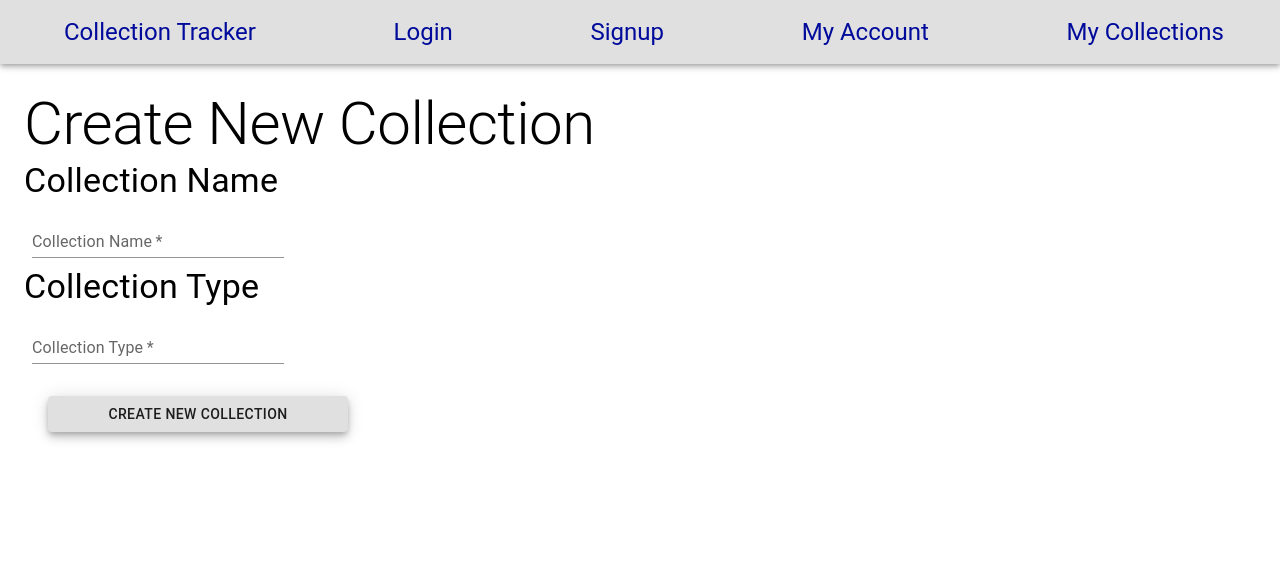
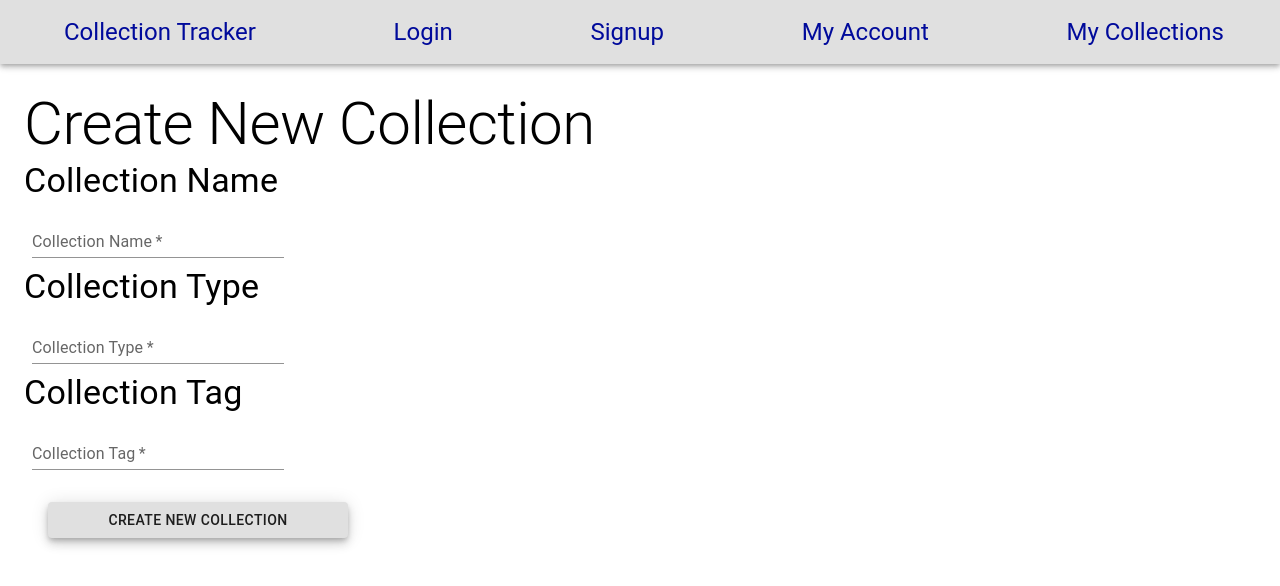
Before and after one commit to nforman91/collection_tracker_fe, a React (Create React App) app: page /mycollections/createnew in a window 1280 px wide. Shown: the top 586 px of the page. Built offline with nearby package versions, Linux system fonts and the light colour scheme.

Commit message:
Deployed to Vercel

```diff
--- a/src/components/Home.js
+++ b/src/components/Home.js
@@ -22,10 +22,21 @@ const Home = () => {
       animate="show"
     >
     <Box sx={{ ...style }}>
-      <Typography sx={{ ...style, border: "solid black 1px", p: 3, backgroundColor: "primary.light", m: 3, width: { sm: 500, md: 800 }, height: "10em", flexDirection: "column", boxShadow: 6, alignItems: "center"}} variant="h4">
+      <Typography sx={{
+        ...style,
+        border: "solid black 1px",
+        p: 3,
+        backgroundColor: "primary.light",
+        m: 3,
+        width: { sm: 500, md: 800 },
+        height: "10em",
+        flexDirection: "column",
+        boxShadow: 6,
+        alignItems: "center"
+        }} variant="h4">
         Welcome to the Collection Tracker!
         <Typography sx={{ ...style, p: 3, m: 3, width: "40em", alignItems: "flexStart", flexWrap: "wrap"}}>
-        This is an app that you can use to track your collections! You have the ability to create an account. Once you have an account, you can create collections on your account. ***Still need to figure out how to login, update and delete an account. <br/>***Still need to figure out how to update and delete a collection.
+        This is an app that you can use to track your collections! You have the ability to create an account. Once you have an account, you can create collections on your account. ***login, update and delete an account. <br/>***update and delete a collection.
         </Typography>
       </Typography>
     </Box>
--- a/src/components/collections/CollectionPageItem.js
+++ b/src/components/collections/CollectionPageItem.js
@@ -13,6 +13,7 @@ const style = {
   ml: 2,
   p: 2,
   flexWrap: "wrap",
+  borderRadius: 5,
 };
 
 const buttonStyle = {
@@ -54,6 +55,7 @@ const CollectionPageItem = (props) => {
     <Box sx={{ ...style, display: "flex", flexDirection: "column" }}>
       <div>Collection Name: {collection.collection_name}</div>
       <div>Collection Type: {collection.collection_type}</div>
+      <div>Collection Tag: {collection.collection_tag}</div>
       <Box sx={{ display: "flex", justifyContent: "space-between" }}>
         {/* <Link
           to={{
--- a/src/components/collections/CreateNewCollection.js
+++ b/src/components/collections/CreateNewCollection.js
@@ -16,6 +16,7 @@ const CreateNewCollection = (props) => {
   const initialFormValues = {
     collection_name: "",
     collection_type: "",
+    collection_tag: "",
   };
 
   // const initialFormErrors = {
@@ -48,6 +49,7 @@ const CreateNewCollection = (props) => {
     const newCollection = {
       collection_name: formValues.collection_name.trim(),
       collection_type: formValues.collection_type.trim(),
+      collection_tag: formValues.collection_tag.trim(),
     };
     postCollection(newCollection);
   };
@@ -92,6 +94,17 @@ const CreateNewCollection = (props) => {
           onChange={onChange}
           value={formValues.collection_type}
         />
+        <Typography variant="h4">Collection Tag</Typography>
+        <TextField
+          required
+          id="standard-required"
+          label="Collection Tag"
+          variant="standard"
+          name="collection_tag"
+          type="text"
+          onChange={onChange}
+          value={formValues.collection_tag}
+        />
         <Button
           sx={{ ...style }}
           color="primary"
--- a/src/components/users/DeleteAccount.js
+++ b/src/components/users/DeleteAccount.js
@@ -4,6 +4,9 @@ import { Box, Typography, Button } from "@mui/material";
 import axios from "axios";
 import DeleteAccountModal from "./DeleteAccountModal";
 import { connect } from "react-redux";
+import styled from "styled-components";
+import { motion } from "framer-motion";
+import { titleAnim } from "../../animation";
 
 const style = {
   mt: 2,
@@ -74,6 +77,11 @@ const DeleteAccount = (props) => {
       m={3}
     >
       <Typography variant="h4">Delete Account</Typography>
+      <StyledDeleteAccount
+        variants={titleAnim}
+        initial="hidden"
+        animate="show"
+      >
       <Button sx={{ ...buttonStyle }} onClick={showModal}>
           Delete Account
         </Button>
@@ -84,9 +92,16 @@ const DeleteAccount = (props) => {
             handleNo={handleNo}
           />
         )}
+      </StyledDeleteAccount>
     </Box>
   );
 };
+
+const StyledDeleteAccount = styled(motion.div)`
+    color: black;
+    display: flex;
+    flex-direction: column;
+`;
 
 const mapStateToProps = (state) => {
   return {
--- a/src/components/users/Login.js
+++ b/src/components/users/Login.js
@@ -3,6 +3,9 @@ import { useNavigate } from "react-router-dom";
 import { Box, TextField, Typography, Button } from "@mui/material";
 import axios from "axios";
 import PropTypes from "prop-types";
+import styled from "styled-components";
+import { motion } from "framer-motion";
+import { titleAnim } from "../../animation";
 
 const style = {
   mt: 2,
@@ -76,6 +79,11 @@ const Login = (
       m={3}
     >
       <Typography variant="h4">Login</Typography>
+      <StyledLogin
+        variants={titleAnim}
+        initial="hidden"
+        animate="show"
+      >
       <TextField
         required
         id="standard-required-username"
@@ -97,9 +105,16 @@ const Login = (
       <Button sx={{ ...style }} color="primary" variant="contained" onClick={handleSubmit}>
         LOGIN
       </Button>
+      </StyledLogin>
     </Box>
   );
 };
+
+const StyledLogin = styled(motion.div)`
+    color: black;
+    display: flex;
+    flex-direction: column;
+`;
 
 // Login.propTypes = {
 //   setToken: PropTypes.func.isRequired
--- a/src/components/users/MyAccount.js
+++ b/src/components/users/MyAccount.js
@@ -2,6 +2,9 @@ import React from 'react';
 import { Link } from "react-router-dom";
 import { Box, Typography } from "@mui/material";
 import { connect } from "react-redux";
+import styled from "styled-components";
+import { motion } from "framer-motion";
+import { titleAnim } from "../../animation";
 
 const style = {
     ml: 3,
@@ -16,12 +19,24 @@ function MyAccount(props) {
     <Typography variant="h4">My Account</Typography>
     {/* <div>Username: {users.username}</div> */}
     <Box sx={{ ...style, display: "flex", flexDirection: "column" }}>
+      <StyledMyAccount
+        variants={titleAnim}
+        initial="hidden"
+        animate="show"
+      >
         <Link to="/myaccount/updateaccount">Update Account</Link>
         <Link to="/myaccount/deleteaccount">Delete Account</Link>
+      </StyledMyAccount>
       </Box>
     </Box>
   )
 }
+
+const StyledMyAccount = styled(motion.div)`
+    color: black;
+    display: flex;
+    flex-direction: column;
+`;
 
 const mapStateToProps = (state) => {
   return {
--- a/src/components/users/Signup.js
+++ b/src/components/users/Signup.js
@@ -2,6 +2,9 @@ import React, { useState } from "react";
 import { useNavigate } from "react-router-dom";
 import { Box, TextField, Typography, Button } from "@mui/material";
 import axios from "axios";
+import styled from "styled-components";
+import { motion } from "framer-motion";
+import { titleAnim } from "../../animation";
 
 const style = {
   mt: 2,
@@ -72,6 +75,11 @@ const Signup = () => {
       m={3}
     >
       <Typography variant="h4">Signup</Typography>
+      <StyledSignup
+        variants={titleAnim}
+        initial="hidden"
+        animate="show"
+      >
       <TextField
         required
         id="standard-required"
@@ -93,8 +101,15 @@ const Signup = () => {
       <Button sx={{ ...style }} color="primary" variant="contained" onClick={formSubmit}>
         SIGNUP
       </Button>
+      </StyledSignup>
     </Box>
   );
 };
 
+const StyledSignup = styled(motion.div)`
+    color: black;
+    display: flex;
+    flex-direction: column;
+`;
+
 export default Signup;
--- a/src/components/users/UpdateAccount.js
+++ b/src/components/users/UpdateAccount.js
@@ -3,6 +3,9 @@ import { useNavigate } from "react-router-dom";
 import { Box, TextField, Typography, Button } from "@mui/material";
 import axios from "axios";
 import { connect } from "react-redux";
+import styled from "styled-components";
+import { motion } from "framer-motion";
+import { titleAnim } from "../../animation";
 
 const style = {
   mt: 2,
@@ -59,6 +62,11 @@ const UpdateAccount = (props) => {
       onSubmit={postUpdatedUser}
     >
       <Typography variant="h4">Update</Typography>
+      <StyledUpdateAccount
+        variants={titleAnim}
+        initial="hidden"
+        animate="show"
+      >
       <TextField
         required
         id="standard-required"
@@ -78,9 +86,16 @@ const UpdateAccount = (props) => {
       <Button sx={{ ...style }} color="primary" variant="contained">
         Update
       </Button>
+      </StyledUpdateAccount>
     </Box>
   );
 };
+
+const StyledUpdateAccount = styled(motion.div)`
+    color: black;
+    display: flex;
+    flex-direction: column;
+`;
 
 const mapStateToProps = (state) => {
   return {
```
